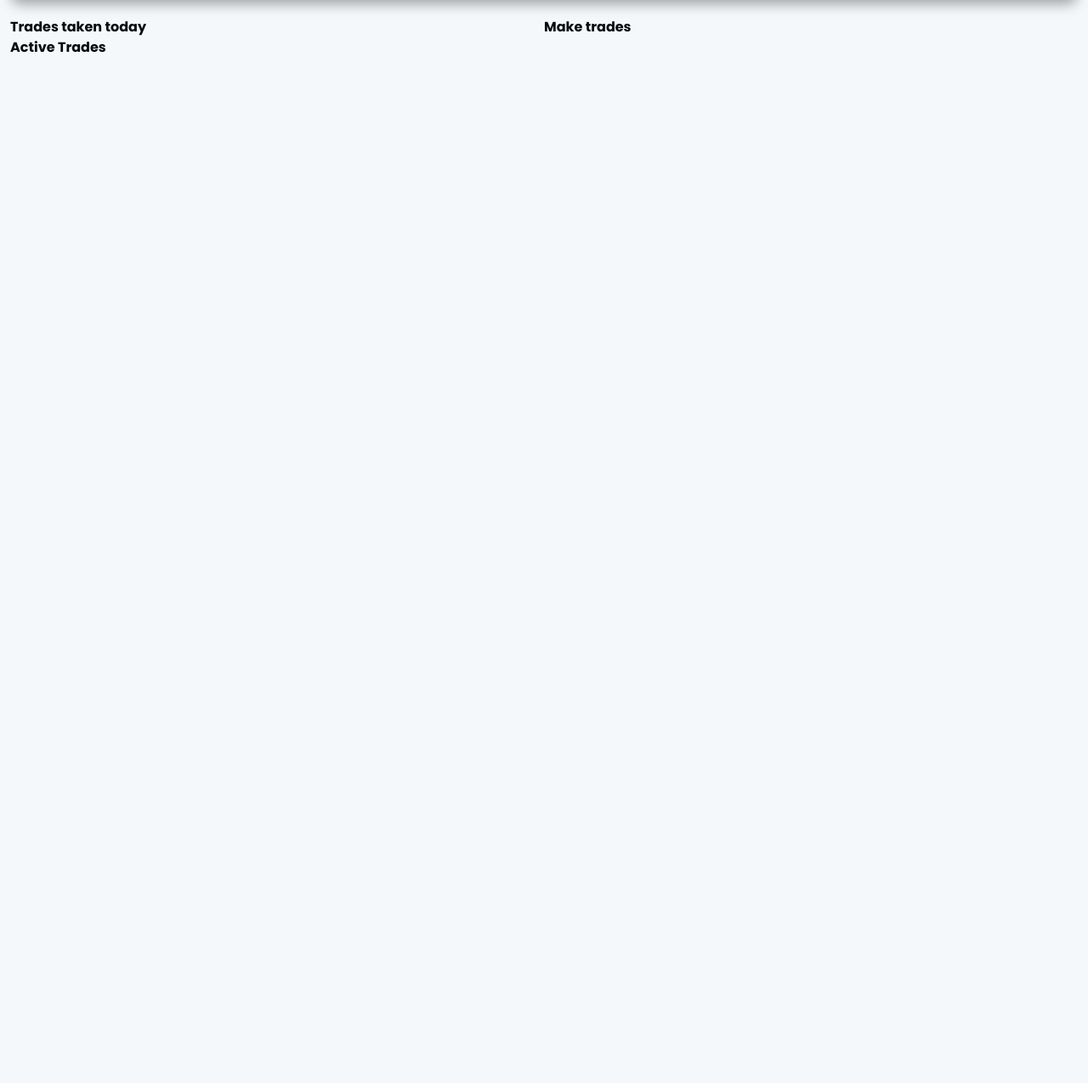
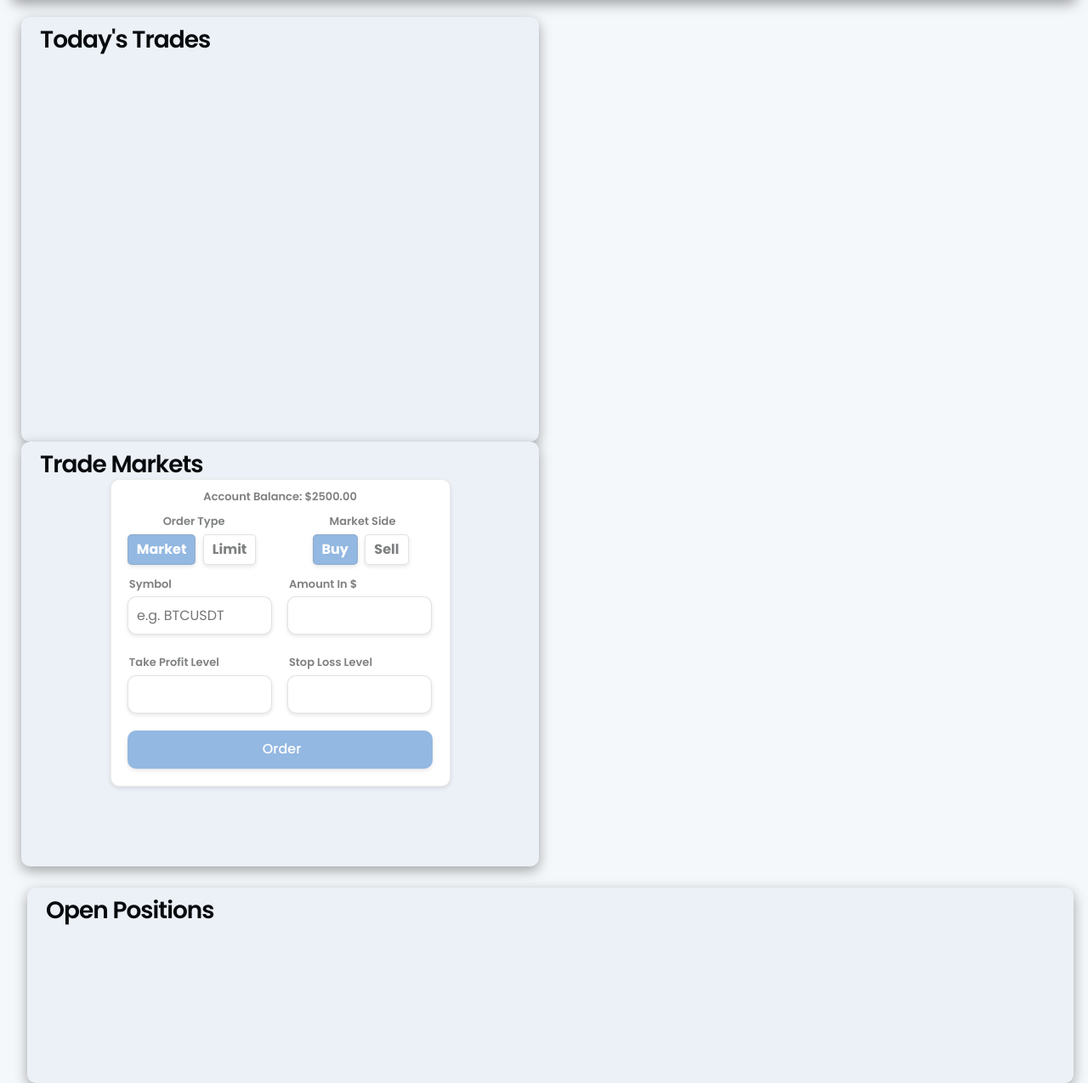
Before and after one commit to PeterGarvanski/HorizonMarkets, a Django app: page /trade/ in a window 1280 px wide. Shown: the part 116-1391 px from the top of the page at 85% size. Before the commit the page ends 178 px from the top, so only its background shows below. Run offline with Django 4.2, Linux system fonts and the light colour scheme; a user stored in the database is signed in; data comes from the database, SQL or seed files in the repository; some libraries are stand-ins or nearby versions.

Commit message:
feat: added trading form

```diff
--- a/trade/static/trade/css/trade.css
+++ b/trade/static/trade/css/trade.css
@@ -0,0 +1,111 @@
+.trade-sections {
+    width: 48.5%;
+    height: 500px;
+    margin: auto;
+    margin-left: 25px;
+    background-color: #ecf1f7;
+    border-radius: 10px;
+}
+
+.active-trades {
+    width: 98%;
+    min-height: 230px;
+    height: fit-content;
+    margin: 25px 0 0 32px;
+    background-color: #ecf1f7;
+    border-radius: 10px;
+}
+
+.titles {
+    font-size: 28px;
+    font-weight: 600;
+    letter-spacing: -1px;
+    margin: 10px 0 0 10px;
+}
+
+#trade-form {
+    max-width: 400px;
+    margin: auto;
+}
+
+.form-section {
+    border: 1px solid rgba(128, 128, 128, 0.158);
+    border-radius: 10px;
+    background-color: #ffffff;
+    box-shadow: 0px 2px 5px 0px rgba(0, 0, 0, 0.1);
+}
+
+.withdraw-input {
+    width: 90%;
+    margin: 0 0 20px 5%;
+    border: 1px solid rgba(128, 128, 128, 0.233);
+    border-radius: 10px;
+    height: 45px;
+    box-shadow: 0px 2px 5px 0px rgba(0, 0, 0, 0.1);
+    padding-left: 10px;
+}
+
+.withdrawal-label {
+    font-size: 13px;
+    font-weight: 600;
+    margin: 0 0 5px 6%;
+    color: #080b0e85;
+}
+
+.withdraw-input.withdraw-button {
+    background-color: #93b8e1;
+    color: #ffffff;
+    font-weight: 500;
+    border: none;
+    padding: none;
+}
+
+.order-type {
+    width: 49%;
+    display: inline-block;
+    margin: 0 0 10px 0;
+    text-align: center;
+}
+
+.order-type-text {
+    margin: 10px auto 5px;
+    text-align: center;
+}
+
+.radio-label {
+    display: inline-block;
+    border: 1px solid rgba(128, 128, 128, 0.233);
+    border-radius: 5px;
+    background-color: #ffffff;
+    color: #080b0e85;
+    box-shadow: 0px 2px 5px 0px rgba(0, 0, 0, 0.1);
+    padding: 5px 10px;
+    margin-right: 5px;
+    cursor: pointer;
+}
+
+  input[type="radio"] {
+    display: none;
+}
+
+  input[type="radio"]:checked + .radio-label {
+    background-color: #93b8e1;
+    color: #fff;
+}
+
+  .input-group {
+    width: 95%;
+    margin: auto;
+}
+
+  .input-wrapper {
+    width: 50%;
+}
+
+.account-balance {
+    text-align: center;
+    margin: 10px 0 0 0;
+    font-size: 13px;
+    font-weight: 600;
+    color: #080b0e85;
+}
--- /dev/null
+++ b/trade/static/trade/js/trade.js
@@ -0,0 +1,26 @@
+document.addEventListener("DOMContentLoaded", function() {
+    const limitRadio = document.getElementById("limit");
+    const marketRadio = document.getElementById("market");
+
+    const limitInputsDiv = document.getElementById("limit-inputs");
+    const priceInput = `
+        <label for="price" class="withdrawal-label">Price</label>
+        <input type="number" class="withdraw-input" name="price" required>
+    `;
+
+    function updateLimitInputs() {
+        if (limitRadio.checked) {
+            limitInputsDiv.innerHTML = priceInput;
+        }
+        if (marketRadio.checked) {
+            limitInputsDiv.innerHTML = '';
+        }
+    }
+
+    // Initial check on page load
+    updateLimitInputs();
+
+    // Event listener for radio button change
+    limitRadio.addEventListener("change", updateLimitInputs);
+    marketRadio.addEventListener("change", updateLimitInputs);
+});
--- a/trade/templates/trade/trade.html
+++ b/trade/templates/trade/trade.html
@@ -11,10 +11,62 @@
 
 {% block content %}
     <div class="row">
-        <div class="col-md-6">Trades taken today</div>
-        <div class="col-md-6">Make trades</div>
+        <div class="col-md-6 trade-sections box-shadow right">
+            <h2 class="titles">Today's Trades</h2>
+        </div>
+        <div class="col-md-6 trade-sections box-shadow left">
+            <h2 class="titles">Trade Markets</h2>
+            <form action="{% url 'trade' %}" method="post" id="trade-form">
+                {% csrf_token %}
+                <div class="form-section">
+                    <p class="account-balance">Account Balance: ${{ account_balance }}</p>
+                    <div class="order-type">
+                        <p class="withdrawal-label order-type-text">Order Type</p>
+                        <input type="radio" name="order-type" id="market" value="market" checked>
+                        <label class="radio-label" for="market">Market</label>
+                        <input type="radio" name="order-type" id="limit" value="limit">
+                        <label class="radio-label" for="limit">Limit</label>
+                    </div>
+                    <div class="order-type">
+                        <p class="withdrawal-label order-type-text">Market Side</p>
+                        <input type="radio" name="side" id="buy" value="buy" checked>
+                        <label class="radio-label" for="buy">Buy</label>
+                        <input type="radio" name="side" id="sell" value="sell">
+                        <label class="radio-label" for="sell">Sell</label>
+                    </div>
+                    <div class="input-group">
+                        <div class="input-wrapper">
+                            <label for="symbol" class="withdrawal-label">Symbol</label>
+                            <input type="text" class="withdraw-input" name="symbol" placeholder="e.g. BTCUSDT" autocomplete="off">
+                        </div>
+                        <div class="input-wrapper">
+                            <label for="amount" class="withdrawal-label first">Amount In $</label>
+                            <input type="number" class="withdraw-input amount" name="amount" min="10" max="100000" required>
+                        </div>
+                    </div>
+                    <div id="limit-inputs"></div>
+                    <div class="input-group">
+                        <div class="input-wrapper">
+                          <label for="take-profit" class="withdrawal-label">Take Profit Level</label>
+                          <input type="number" class="withdraw-input" name="take-profit" min="0" max="1000000">
+                        </div>
+                        <div class="input-wrapper">
+                          <label for="stop-loss" class="withdrawal-label">Stop Loss Level</label>
+                          <input type="number" class="withdraw-input" name="stop-loss" min="0" max="1000000">
+                        </div>
+                      </div>
+                    <input type="submit" class="withdraw-button withdraw-input" value="Order">
+                </div>
+            </form>
+        </div>
     </div>
     <div class="row">
-        <div class="col-md-12">Active Trades</div>
+        <div class="col-md-12 active-trades box-shadow">
+            <h2 class="titles">Open Positions</h2>
+        </div>
     </div>
 {% endblock %}
+
+{% block extra_js %}
+    <script src="{% static 'trade/js/trade.js' %}"></script>
+{% endblock %}
--- a/trade/views.py
+++ b/trade/views.py
@@ -1,6 +1,7 @@
 from django.shortcuts import render, redirect
 from django.contrib.auth.decorators import login_required
 from django.contrib.auth.models import User
+from dashboard.models import UserProfile, AccountHistory
 
 
 @login_required
@@ -8,10 +9,31 @@ def trade(request):
     """
     A view to return the Trade page of the website,
     """
+    # Requests the logged in users data
+    user = request.user
+    user_profile = UserProfile.objects.get(user=user)
+
+    if request.method == 'POST':
+        order_type = request.POST.get('order-type')
+        side = request.POST.get('direction')
+        symbol = request.POST.get('symbol')
+        amount = request.POST.get('amount')
+        take_profit = request.POST.get('take-profit')
+        stop_loss = request.POST.get('stop-loss')
+        # price = request.POST.get('price')  # Assuming price is part of the form
+
+        print(
+            order_type,
+            side,
+            symbol,
+            amount,
+            take_profit,
+            stop_loss
+        )
 
     # All the relevant context the templates will need
     context = {
-        ...
+        'account_balance': user_profile.account_balance
     }
 
-    return render(request, 'trade/trade.html')
+    return render(request, 'trade/trade.html', context)
```
